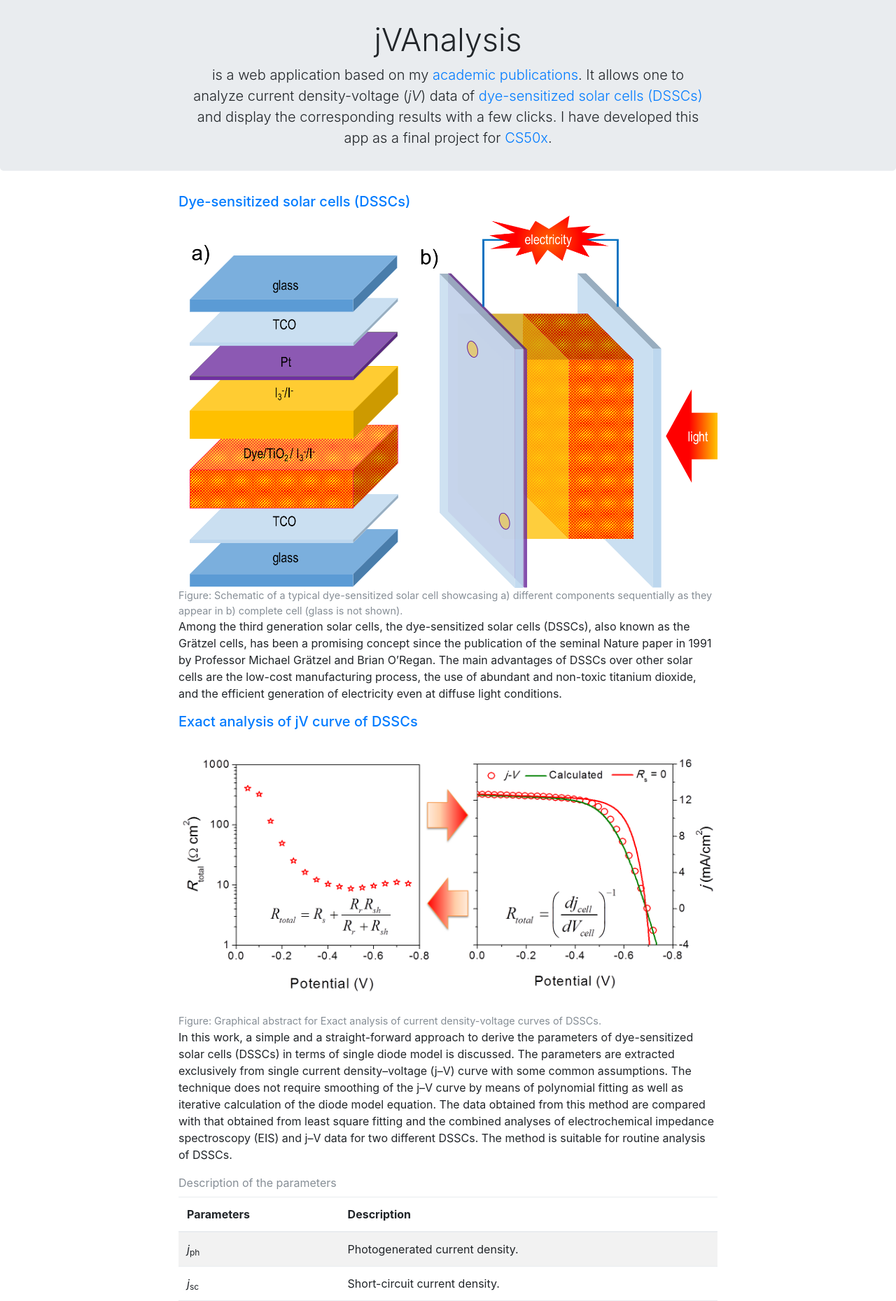
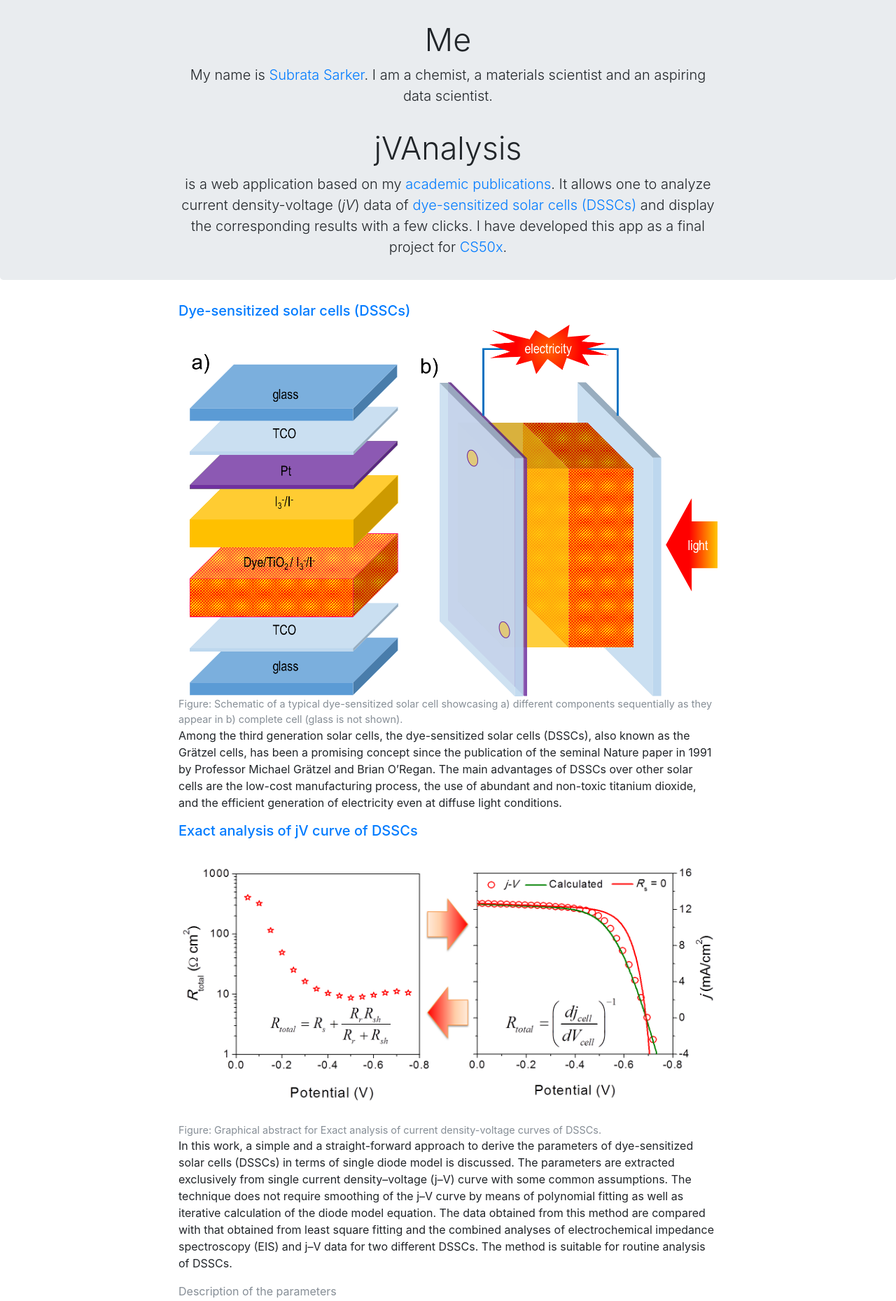
Before and after one commit to picklu/jvanalysis, a Flask app: template jvanalysis/templates/about.html in a window 1280 px wide. Shown: the part 91-1950 px from the top of the page at 70% size. Run offline with Flask 2, Linux system fonts and the light colour scheme; the template is opened without the code that fills it: values that come from a table or form of the project are taken from there, others are empty; some libraries are stand-ins or nearby versions.

Commit message:
Add about me

```diff
--- a/jvanalysis/templates/about.html
+++ b/jvanalysis/templates/about.html
@@ -3,7 +3,11 @@
 {% block jumbotron %}
 <div class="jumbotron">
   <div class="container">
-        <div class="col-md-12">
+        <div class="col-md-16">
+            <h1 class="display-4">Me</h1>
+            <p class="lead text-justified">My name is <a href="https://www.linkedin.com/in/subrata-sarker-37921462/" target="_blank">Subrata Sarker</a>. I am a chemist, a materials scientist and an aspiring data scientist.</p>
+        </div>
+        <div class="col-md-16">
             <h1 class="display-4">jVAnalysis</h1>
             <p class="lead text-justified">is a web application based on my <a href="#references">academic publications</a>. It allows one to analyze current density-voltage (<em>jV</em>) data of <a href="#dsscs">dye-sensitized solar cells (DSSCs)</a> and display the corresponding results with a few clicks.
             I have developed this app as a final project for <a href="https://www.edx.org/course/introduction-computer-science-harvardx-cs50x?gclid=Cj0KCQiAlpDQBRDmARIsAAW6-DOoBuZxFKkfQESMDB36biQ8runJDadTTe25aBIEVi2Ewwej8BFMHUIaArBdEALw_wcB" target="_blank">CS50x</a>.</p>
```
